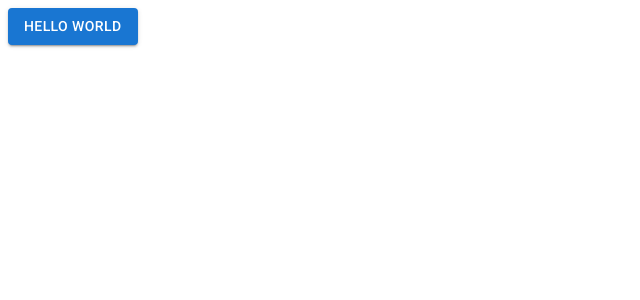
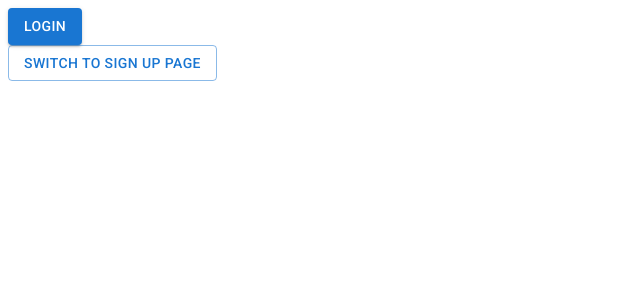
Before and after one commit to minhlong149/tindin-client, a React (Vite) app: page / in a window 1280 px wide. Shown: the top 300 px of the page, without its empty margins (0-640 px from the left). Built offline with nearby package versions, Linux system fonts and the light colour scheme.

Commit message:
Add login functionality to home page

```diff
--- a/src/App.jsx
+++ b/src/App.jsx
@@ -1,10 +1,37 @@
-import { Button } from "@mui/material";
+import React, { useState } from 'react';
+
+import Home from './components/Home.jsx';
+import Login from './components/Login/Login.jsx';
+import loginServices from './services/login.js';
+
+export const UserContext = React.createContext();
 
 function App() {
+  const [user, setUser] = useState(null);
+
+  const login = (credential) => {
+    const user = loginServices.login(credential);
+    if (user !== null) {
+      setUser(user);
+      loginServices.storeUserToLocalStorage(user);
+    }
+  };
+
+  const logout = () => {
+    loginServices.removeUserFromLocalStorage();
+    setUser(null);
+  };
+
   return (
-    <div>
-      <Button variant="contained">Hello World</Button>
-    </div>
+    <>
+      {user !== null ? (
+        <UserContext.Provider value={user}>
+          <Home logout={logout} />
+        </UserContext.Provider>
+      ) : (
+        <Login login={login} />
+      )}
+    </>
   );
 }
 
--- /dev/null
+++ b/src/components/Home.jsx
@@ -0,0 +1,14 @@
+import React from 'react';
+import { Button } from '@mui/material';
+
+function Home({ logout }) {
+  return (
+    <section>
+      <Button variant='contained' onClick={logout}>
+        Logout
+      </Button>
+    </section>
+  );
+}
+
+export default Home;
--- /dev/null
+++ b/src/components/Login/Login.jsx
@@ -0,0 +1,27 @@
+import { Button } from '@mui/material';
+import React, { useState } from 'react';
+
+import loginServices from '../../services/login.js';
+import { LoginForm } from './LoginForm.jsx';
+import { SignupForm } from './SignupForm.jsx';
+
+function Login({ login }) {
+  const [hasAccount, setHasAccount] = useState(true);
+  const switchLoginForm = () => setHasAccount(!hasAccount);
+
+  const signup = (credential) => {
+    loginServices.createNewAccount(credential);
+    login(credential);
+  };
+
+  return (
+    <section>
+      {hasAccount ? <LoginForm login={login} /> : <SignupForm signup={signup} />}
+      <Button variant='outlined' onClick={switchLoginForm}>
+        Switch to {hasAccount ? 'Sign up' : 'Login'} page
+      </Button>
+    </section>
+  );
+}
+
+export default Login;
--- /dev/null
+++ b/src/components/Login/LoginForm.jsx
@@ -0,0 +1,19 @@
+import { Button } from '@mui/material';
+import React from 'react';
+
+export function LoginForm({ login }) {
+  const handleLogin = () => {
+    const credential = getCredentialsFromForm();
+    login(credential);
+  };
+
+  const getCredentialsFromForm = () => {};
+
+  return (
+    <section>
+      <Button variant='contained' onClick={handleLogin}>
+        Login
+      </Button>
+    </section>
+  );
+}
--- /dev/null
+++ b/src/components/Login/SignupForm.jsx
@@ -0,0 +1,19 @@
+import { Button } from '@mui/material';
+import React from 'react';
+
+export function SignupForm({ signup }) {
+  const handleSignup = () => {
+    const credential = getCredentialsFromForm();
+    signup(credential);
+  };
+
+  const getCredentialsFromForm = () => {};
+
+  return (
+    <section>
+      <Button variant='contained' onClick={handleSignup}>
+        Sign up
+      </Button>
+    </section>
+  );
+}
--- /dev/null
+++ b/src/services/login.js
@@ -0,0 +1,18 @@
+class LoginService {
+  login(credential) {
+  }
+
+  storeUserToLocalStorage(user) {
+  }
+
+  getUserFromLocalStorage() {
+  }
+
+  removeUserFromLocalStorage() {
+  }
+
+  createNewAccount(credential) {
+  }
+}
+
+export default new LoginService();
```
